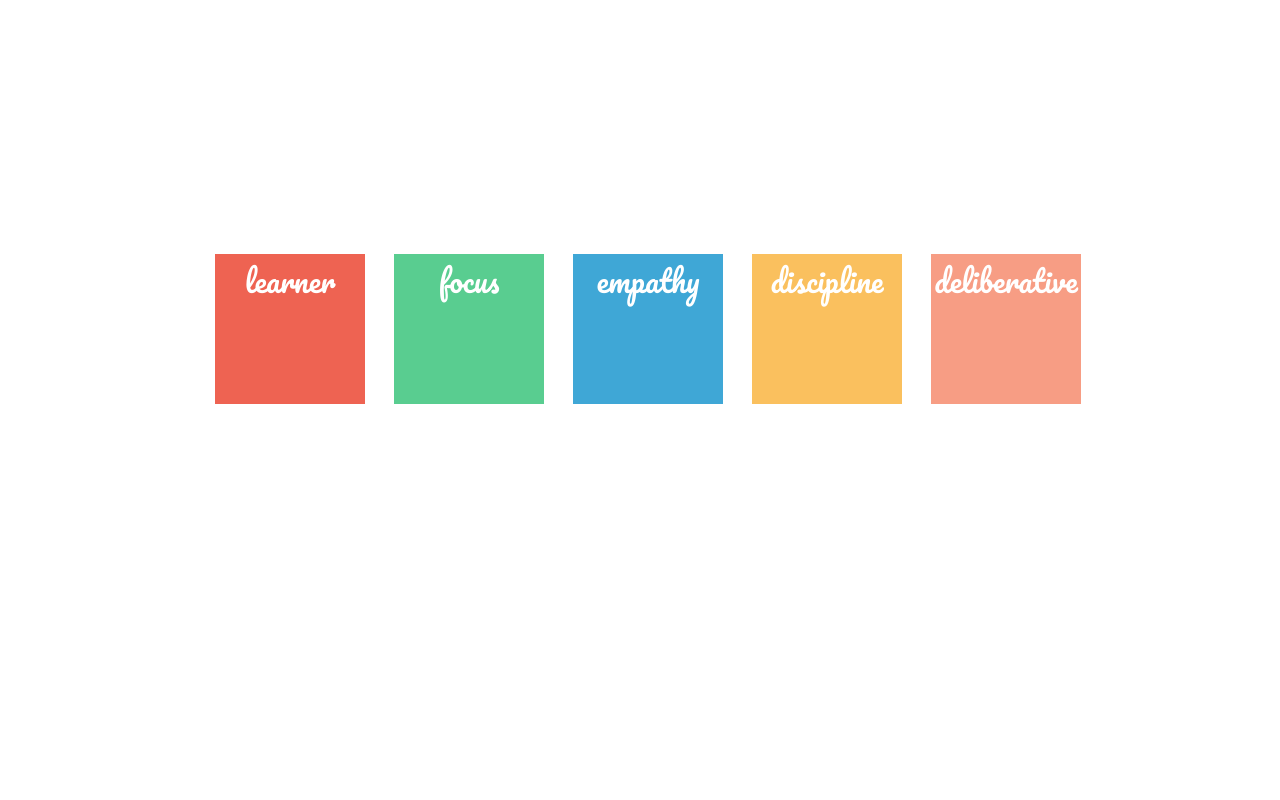
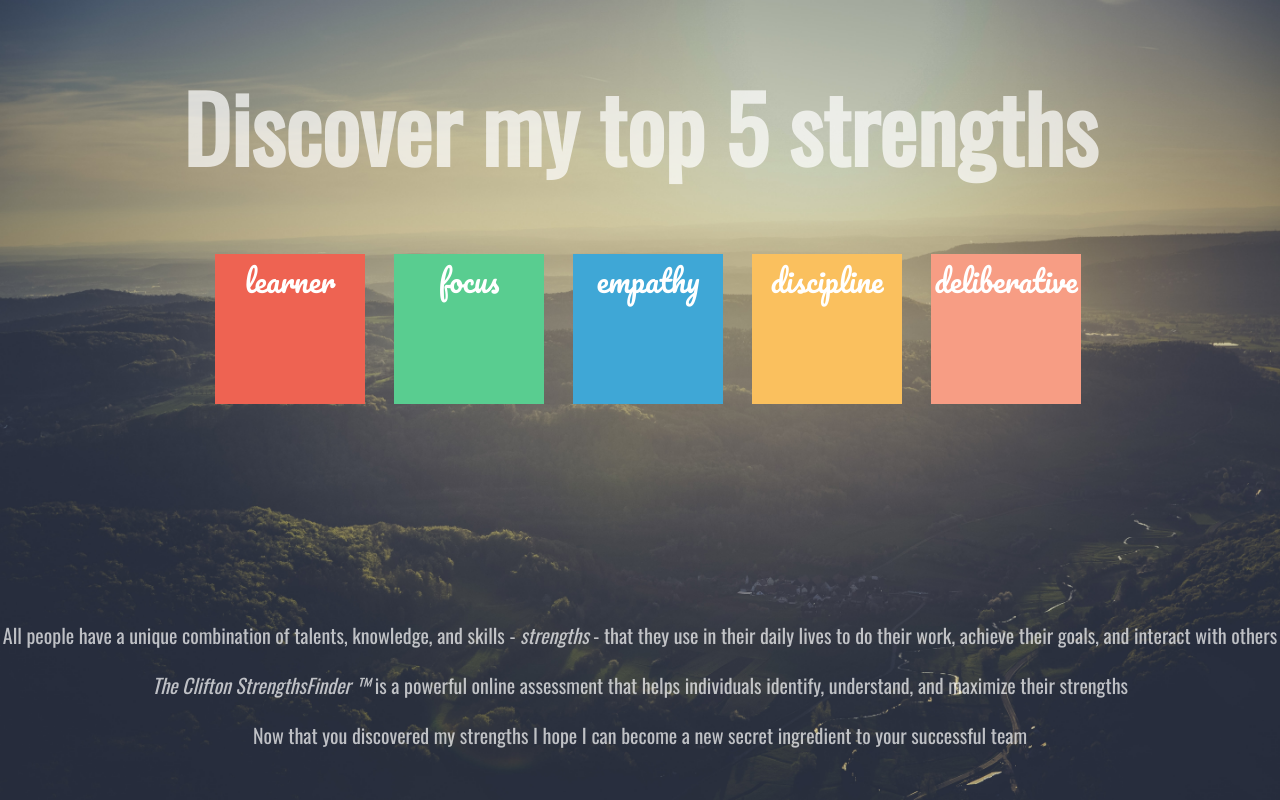
Before and after one commit to bkandiyal/strengths, a plain HTML site: page index.html in a window 1280 px wide. Drawn offline with nearby package versions, Linux system fonts and the light colour scheme.

Commit message:
change path to bg image

```diff
--- a/styles.css
+++ b/styles.css
@@ -1,7 +1,7 @@
 body {
   margin:0;
   padding:0;
-  background-image: url("/images/bgi.jpeg");
+  background-image: url("bgi-min.jpeg");
   background-size: cover;
   background-repeat: no-repeat;
   background-attachment: fixed;
```
